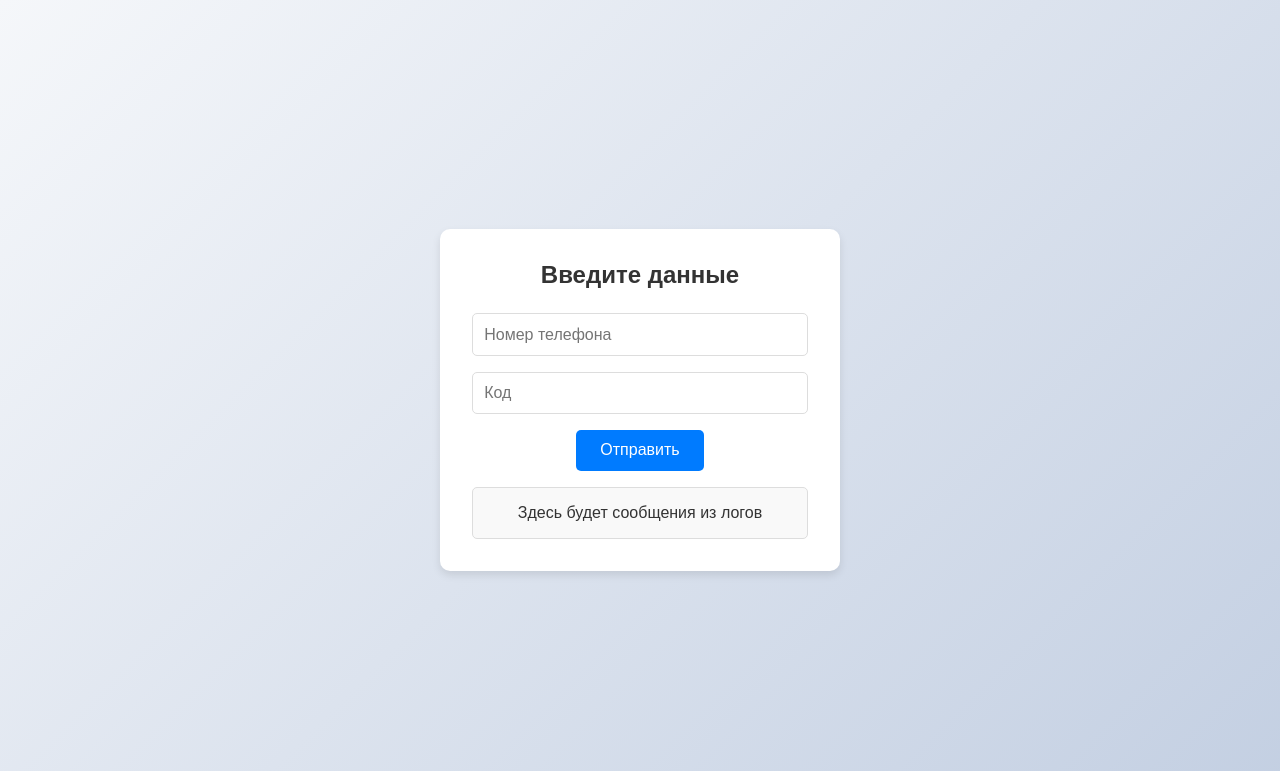
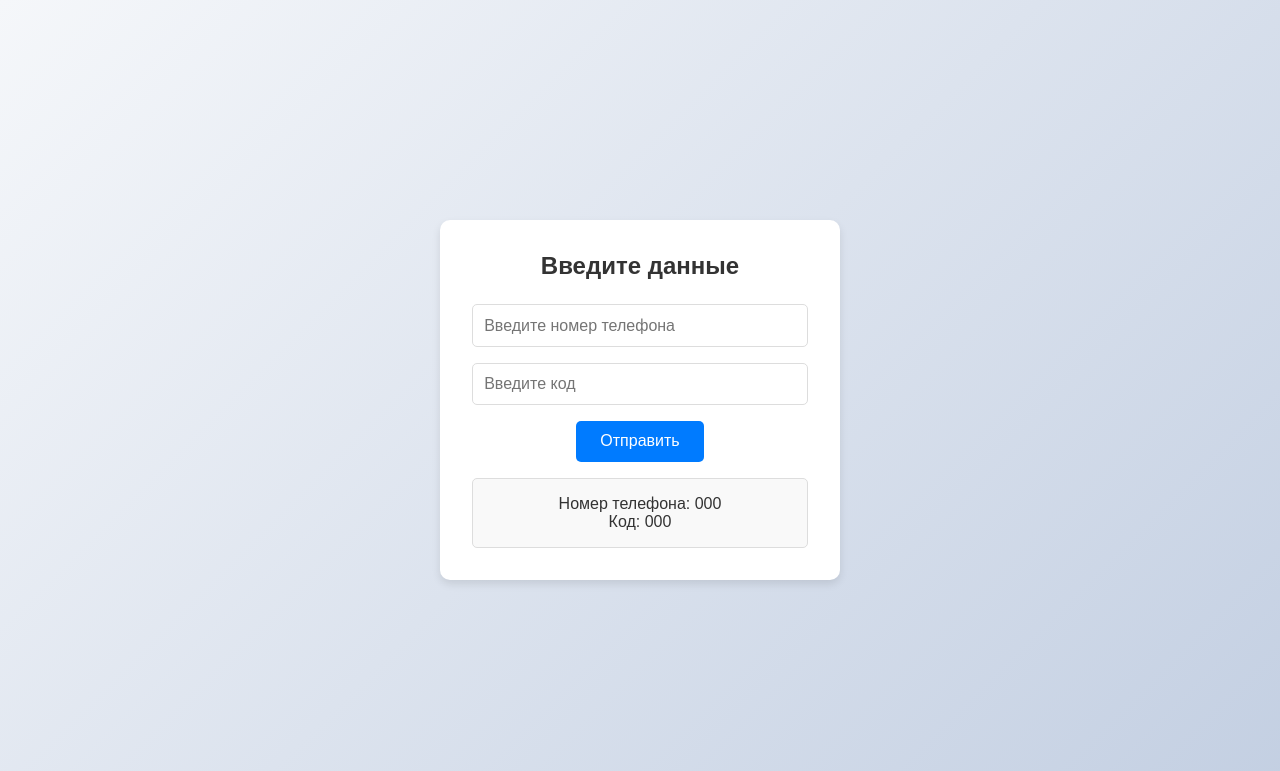
Before and after one commit to JustRictor/sendmessage-service, a Flask app: template sendmessage-webgui-sevice/templates/form.html in a window 1280 px wide. Shown: the top 771 px of the page. Run offline with Flask 3, Linux system fonts and the light colour scheme; the template is opened without the code that fills it: most values are stand-ins (such as "Sample title", 1, 10 or a date in 2020).

Commit message:
обработчик кнопки и считывание инпутов

```diff
--- a/sendmessage-webgui-sevice/app.py
+++ b/sendmessage-webgui-sevice/app.py
@@ -1,13 +1,19 @@
-from flask import Flask
-from flask import render_template
+from flask import Flask, render_template, request, redirect, url_for
 
-app = Flask(__name__, template_folder='templates', static_folder='static')
+app = Flask(__name__)
 
 
-@app.route('/')
-def hello():
+@app.route('/', methods=['GET', 'POST'])
+def index():
+    if request.method == 'POST':
+        phone = request.form['phone']
+        code = request.form['code']
+        # Здесь можно обработать данные из формы
+        takedata = [phone, code]
+        print(takedata)
+        return render_template('form.html')
     return render_template('form.html')
 
 
-app.run(
-    debug=True)  # debug true задаем специально для разработки (в данном случае при обновление/изменение кода приложение автоматически само обновит данные на сайте)
+if __name__ == '__main__':
+    app.run(debug=True)
--- a/sendmessage-webgui-sevice/templates/form.html
+++ b/sendmessage-webgui-sevice/templates/form.html
@@ -4,21 +4,23 @@
     <meta charset="UTF-8">
     <meta name="viewport" content="width=device-width, initial-scale=1.0">
     <title>Центрированная Форма</title>
-    <link rel="stylesheet" type="text/css" href="../static/form_beauty.css">
+    <link rel="stylesheet" href="{{ url_for('static', filename='form_beauty.css') }}">
 </head>
 <body>
     <div class="container">
-        <form class="form">
+        <form class="form" method="post" action="/">
             <h2>Введите данные</h2>
-            <input type="tel" id="phone" name="phone" placeholder="Номер телефона" required>
+            <input type="tel" id="phone" name="phone" placeholder="Введите номер телефона" required>
 
-            <input type="text" id="code" name="code" placeholder="Код" required>
+            <input type="text" id="code" name="code" placeholder="Введите код" required>
 
             <button type="submit">Отправить</button>
         </form>
         <div class="output" id="output">
-            <!-- Здесь будет отображаться текст -->
-            <p>Здесь будет сообщения из логов</p>
+            {% if phone and code %}
+                <p>Номер телефона: {{ phone }}</p>
+                <p>Код: {{ code }}</p>
+            {% endif %}
         </div>
     </div>
 </body>
```
